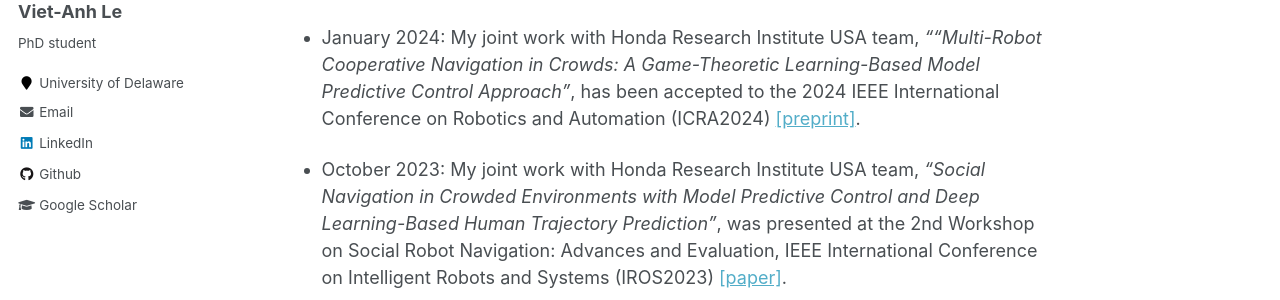
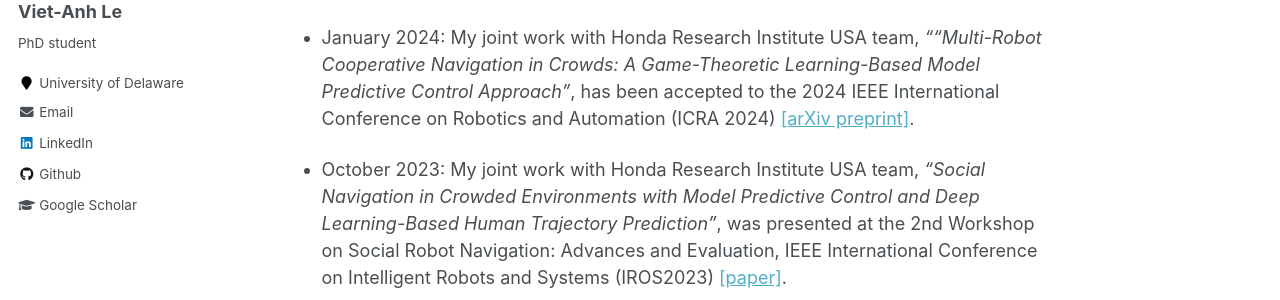
Before and after one commit to vietanhle0101/vietanhle0101.github.io, a Jekyll site: the page built from _pages/about.md, in a window 1280 px wide and 900 px high, scrolled down 735 px. Shown: the part 179-479 px from the top of the window. Built offline with Jekyll 4.4.1, drawn with Linux system fonts in a browser that asks for light colours.

Commit message:
Update about.md

```diff
--- a/_pages/about.md
+++ b/_pages/about.md
@@ -20,7 +20,7 @@ My current research interest includes Learning-based Control, Model Predictive C
 
 # Recent News
 
-* January 2024: My joint work with Honda Research Institute USA team, <em>"“Multi-Robot Cooperative Navigation in Crowds: A Game-Theoretic Learning-Based Model Predictive Control Approach"</em>, has been accepted to the 2024 IEEE International Conference on Robotics and Automation (ICRA2024) [[preprint]](https://arxiv.org/abs/2310.06964/).
+* January 2024: My joint work with Honda Research Institute USA team, <em>"“Multi-Robot Cooperative Navigation in Crowds: A Game-Theoretic Learning-Based Model Predictive Control Approach"</em>, has been accepted to the 2024 IEEE International Conference on Robotics and Automation (ICRA 2024) [[arXiv preprint]](https://arxiv.org/abs/2310.06964/).
 
 
 * October 2023: My joint work with Honda Research Institute USA team, <em>"Social Navigation in Crowded Environments with Model Predictive Control and Deep Learning-Based Human Trajectory Prediction"</em>, was presented at the 2nd Workshop on Social Robot Navigation: Advances and Evaluation, IEEE International Conference on Intelligent Robots and Systems (IROS2023) [[paper]](https://seanavbench23.pages.dev/papers/Social%20Navigation%20in%20Crowded%20Environments%20with%20Model%20Predictive%20Control%20and%20Deep%20Learning-Based%20Human%20Trajector%20Prediction.pdf).
```
